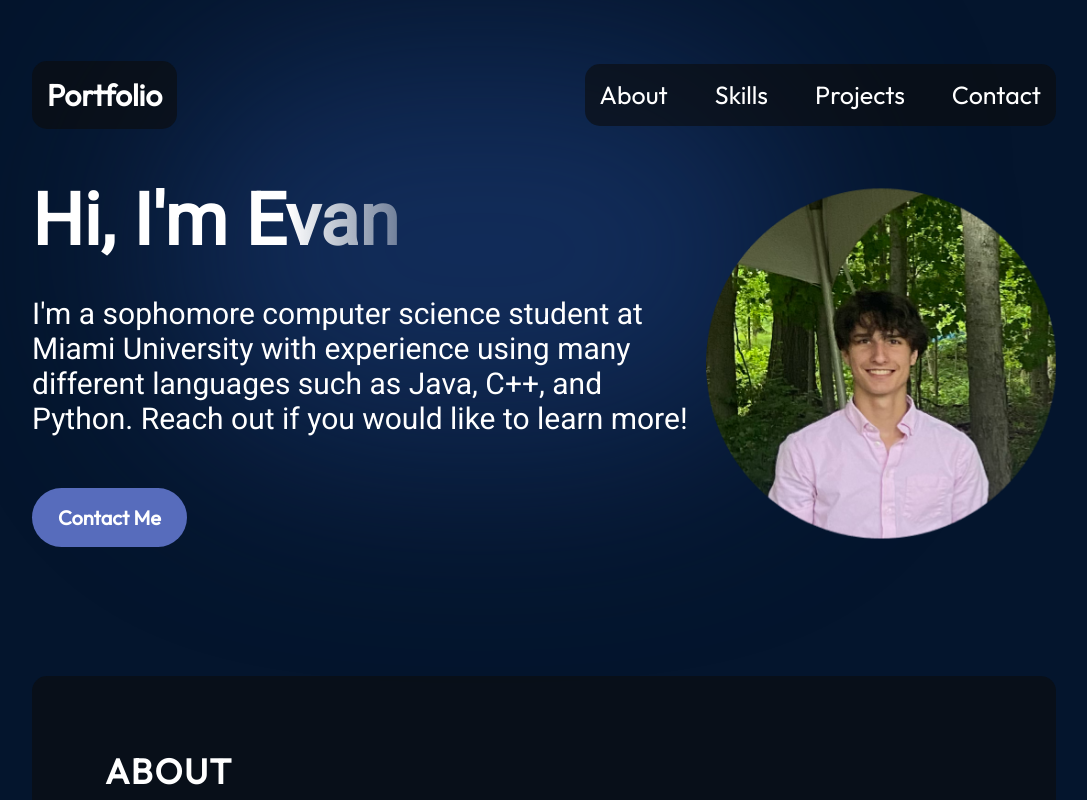
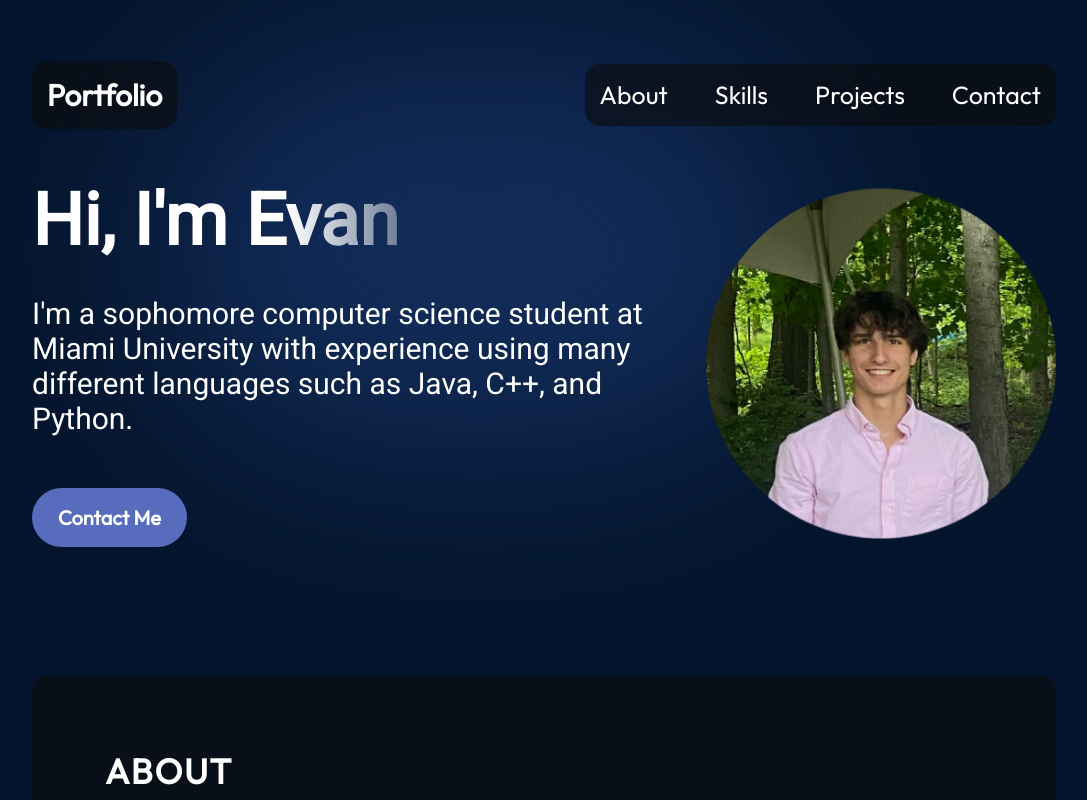
Before and after one commit to evan-gora/personal-website, a React (Vite) app: page / in a window 1280 px wide. Shown: the top 800 px of the page, without its empty margins (96-1183 px from the left). Built offline with nearby package versions, Linux system fonts and the light colour scheme.

Commit message:
Edited homepage blurb

```diff
--- a/src/components/Hero/Hero.jsx
+++ b/src/components/Hero/Hero.jsx
@@ -10,7 +10,7 @@ export const Hero = () => {
         <p className={styles.description}>
           I'm a sophomore computer science student at Miami University with
           experience using many different languages such as Java, C++, and
-          Python. Reach out if you would like to learn more!
+          Python.
         </p>
         <a href="mailto:evan.gora1@gmail.com" className={styles.contactBtn}>Contact Me</a>
       </div>
```
